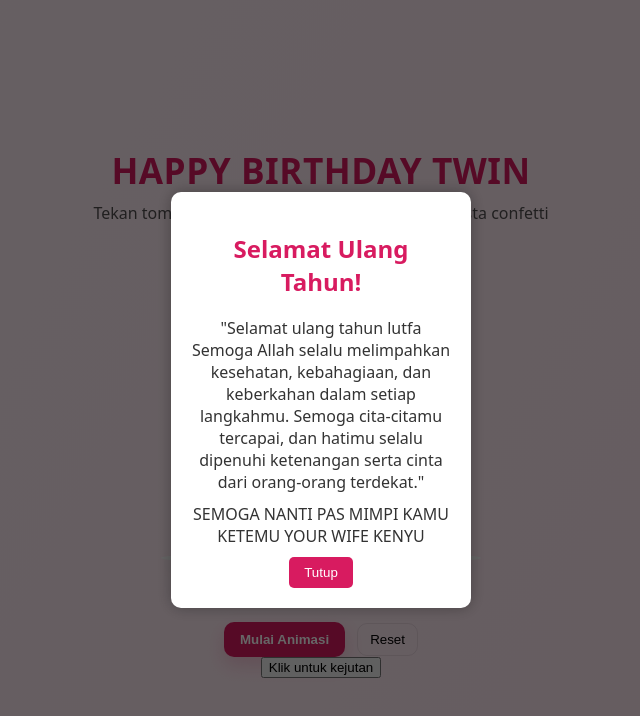
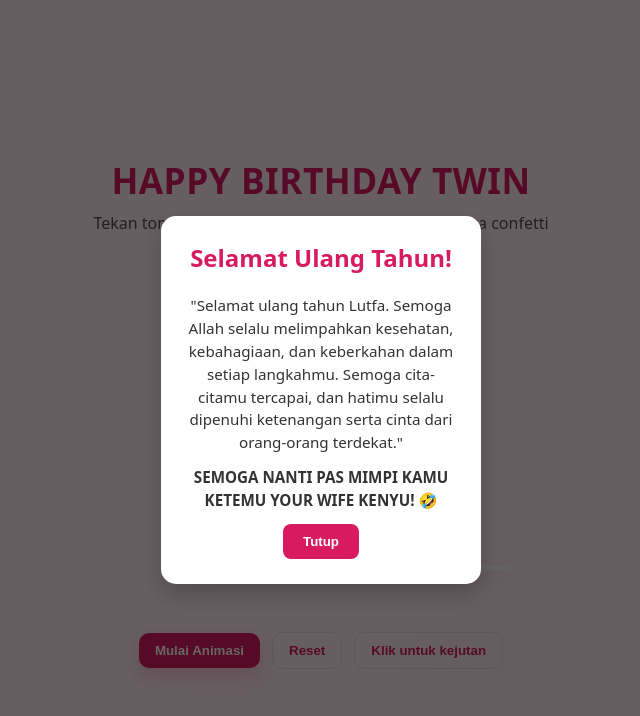
Before and after one commit to fadjrulfsx/happybirthdayfromFadjrul, a plain HTML site: page index.html in a window 1280 px wide. Both pictures are taken after a click on the button "Klik untuk kejutan". Shown: the whole page, without its empty margins (319-959 px from the left). Drawn offline with Linux system fonts and the light colour scheme.

Commit message:
Update index.html

```diff
--- a/index.html
+++ b/index.html
@@ -157,10 +157,10 @@
     .plate{
       width:320px;
       height:12px;
-      transform: translateX(30px);
+      /* FIX: Menghapus translateX(30px) agar piring pas di tengah */
       background: linear-gradient(180deg,#fff,#f3f3f3);
       border-radius:50%;
-      margin-top:-10px;
+      margin: -10px auto 0 auto;
       box-shadow:0 6px 18px rgba(0,0,0,0.08);
     }
 
@@ -179,9 +179,11 @@
     button.ghost{
       background:transparent;
       border:1px solid rgba(0,0,0,0.08);
-      padding:8px 12px;
+      padding:10px 16px;
       border-radius:10px;
       cursor:pointer;
+      font-weight:600;
+      color: var(--accent);
     }
 
     /* Confetti pieces */
@@ -222,31 +224,33 @@
       top: 0; left: 0;
       width: 100%; height: 100%;
       background: rgba(0,0,0,0.6);
-      display: none; /* awalnya disembunyikan */
+      display: none;
       justify-content: center;
       align-items: center;
+      z-index: 10000;
     }
 
     /* Popup box */
     .popup-box {
       background: white;
-      padding: 20px;
-      border-radius: 10px;
+      padding: 25px;
+      border-radius: 15px;
       text-align: center;
-      max-width: 300px;
-      box-shadow: 0 0 15px rgba(0,0,0,0.3);
-      animation: fadeIn 0.5s ease;
+      max-width: 320px;
+      box-shadow: 0 10px 25px rgba(0,0,0,0.2);
+      animation: fadeIn 0.3s ease;
     }
 
-    .popup-box h2 { color: #d81b60; }
-    .popup-box p { margin: 10px 0; }
+    .popup-box h2 { color: #d81b60; margin-top: 0; }
+    .popup-box p { margin: 12px 0; font-size: 0.95rem; line-height: 1.5; }
 
     .popup-box button {
       background: #d81b60; color: white;
       border: none;
-      padding: 8px 15px;
-      border-radius: 5px;
+      padding: 10px 20px;
+      border-radius: 8px;
       cursor: pointer;
+      font-weight: 600;
     }
   </style>
 </head>
@@ -278,14 +282,16 @@
   <div class="controls">
     <button class="primary" id="startBtn">Mulai Animasi</button>
     <button class="ghost" id="resetBtn">Reset</button>
+    <!-- FIX: Tombol kejutan dimasukkan ke sini agar rapi -->
+    <button class="ghost" onclick="showPopup()">Klik untuk kejutan</button>
   </div>
-  <button onclick="showPopup()">Klik untuk kejutan</button>
+
   <div class="popup-overlay" id="popup">
     <div class="popup-box">
       <h2>Selamat Ulang Tahun!</h2>
-      <p>"Selamat ulang tahun lutfa Semoga Allah selalu melimpahkan kesehatan, kebahagiaan, dan keberkahan dalam setiap langkahmu.
+      <p>"Selamat ulang tahun Lutfa. Semoga Allah selalu melimpahkan kesehatan, kebahagiaan, dan keberkahan dalam setiap langkahmu.
          Semoga cita-citamu tercapai, dan hatimu selalu dipenuhi ketenangan serta cinta dari orang-orang terdekat."</p>
-         <p>SEMOGA NANTI PAS MIMPI KAMU KETEMU YOUR WIFE KENYU</p>
+         <p><strong>SEMOGA NANTI PAS MIMPI KAMU KETEMU YOUR WIFE KENYU! 🤣</strong></p>
       <button onclick="closePopup()">Tutup</button>
     </div>
   </div>
@@ -300,6 +306,7 @@
     function closePopup() {
       document.getElementById("popup").style.display = "none";
     }
+
     // Elements
     const startBtn = document.getElementById('startBtn');
     const resetBtn = document.getElementById('resetBtn');
@@ -338,6 +345,8 @@
         const flame = c.querySelector('.flame');
         if(flame) flame.style.opacity = 0;
       });
+      // FIX: Menghapus sisa-sisa sparkle lama jika ada
+      document.querySelectorAll('.sparkle').forEach(s=>s.remove());
       // remove confetti if any
       document.querySelectorAll('.confetti').forEach(n=>n.remove());
       // stop audio
@@ -401,7 +410,7 @@
       setTimeout(()=> {
         s.style.opacity = 0;
         s.style.transform = 'scale(0.6)';
-        setTimeout(()=> s.remove(), 400);
+        setTimeout(()=> { if(s.parentNode) s.remove(); }, 400);
       }, 420);
     }
 
@@ -428,10 +437,10 @@
         document.body.appendChild(el);
 
         // compute random trajectory
-        const angle = (fromLeft ? (Math.random()*0.6 + 0.2) : (Math.random()*-0.6 - 0.2)); // radians-ish for x offset
+        const angle = (fromLeft ? (Math.random()*0.6 + 0.2) : (Math.random()*-0.6 - 0.2));
         const distanceY = 0.45*window.innerHeight + Math.random()*0.35*window.innerHeight;
         const distanceX = (Math.random()*0.6 + 0.4) * window.innerWidth * (fromLeft ? 0.35 : -0.35);
-        const duration = 900 + Math.random()*900; // faster pieces and variety
+        const duration = 900 + Math.random()*900;
 
         // animate using JS for better control
         const start = performance.now();
@@ -458,7 +467,6 @@
 
     // Event listeners
     startBtn.addEventListener('click', async ()=>{
-      // create 3 candles by default
       createCandles(3);
       resetScene();
       await delay(80);
```
